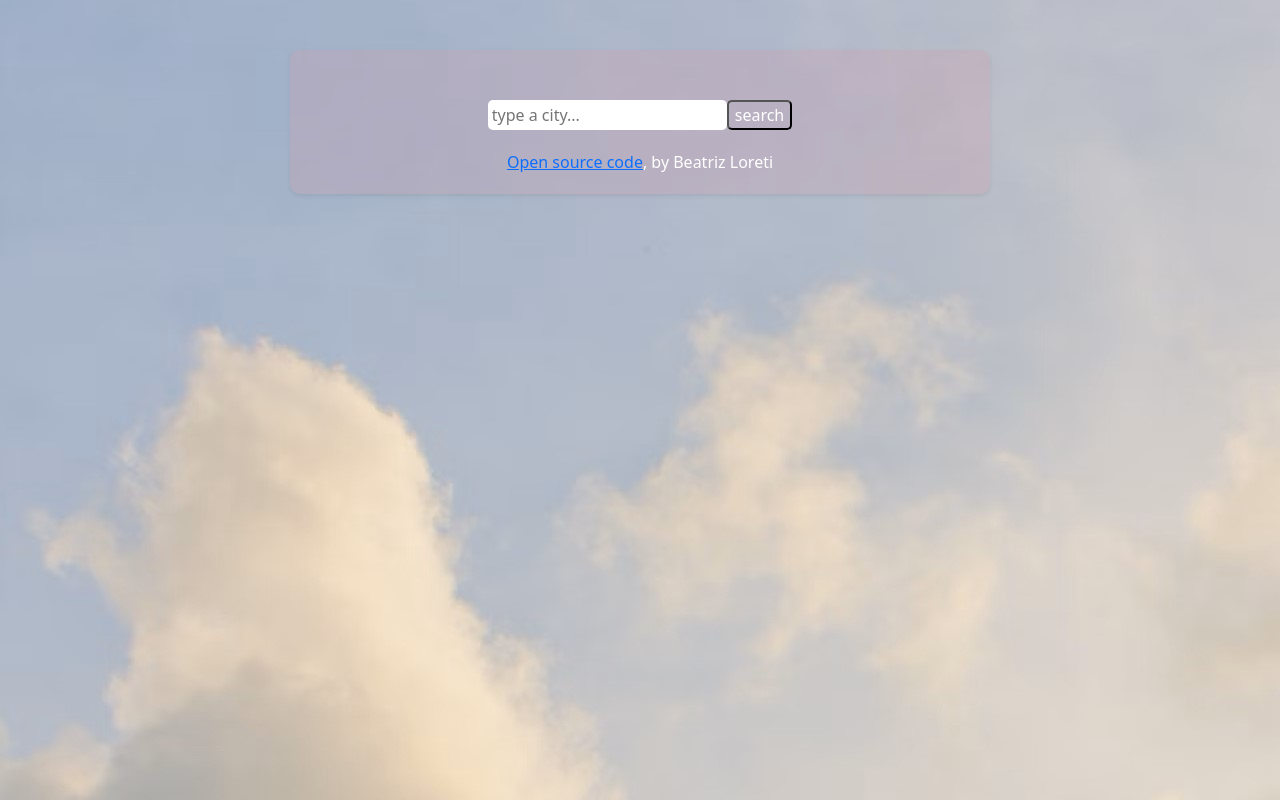
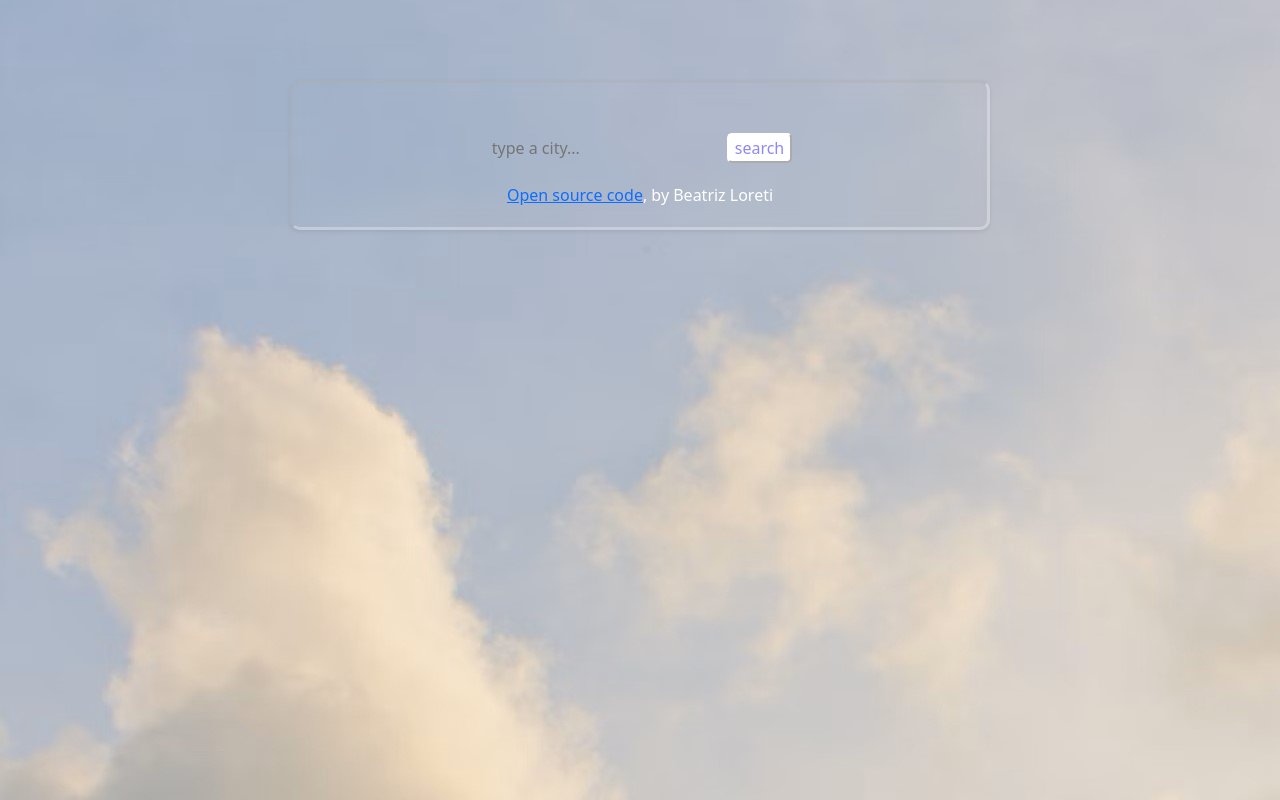
Before and after one commit to bialoreti/weather-react, a React (Create React App) app: page / in a window 1280 px wide. Built offline with nearby package versions, Linux system fonts and the light colour scheme.

Commit message:
Update App.css and Weather.css

```diff
--- a/src/App.css
+++ b/src/App.css
@@ -3,12 +3,14 @@ body {
 
 }
 .container-fluid {
-  background: rgb(206, 160, 171, .3);
+
  max-width: 700px;
- margin-top: 50px;
+ margin-top: 80px;
  margin-left: 100px;
  padding-top: 50px;
  border-radius: 10px;
+ backdrop-filter: blur(8px);
+ border: inset rgb(255, 255, 255, .3);
 
 }
 
--- a/src/App.js
+++ b/src/App.js
@@ -7,7 +7,7 @@ function App() {
     <div className="App">
       <div className="container-fluid shadow-sm">
         <header className="App-header">
-          <Weather />
+          <Weather defaultCity="Lisboa" />
         </header>
         <footer>
           <a href="https://github.com/bialoreti/weather-react">
--- a/src/Weather.css
+++ b/src/Weather.css
@@ -1,10 +1,14 @@
 .Search {
     border-radius:5px;
+    border-color: transparent;
+    background-color: transparent;
+    color: white;
     border-color: transparent;
 }
 .Button {
     border-radius:5px;
-    color: white;
-    background-color: transparent;
+    color: #8D87F9;
+    background-color: white;
+    border-color: white;
 
 }
```
